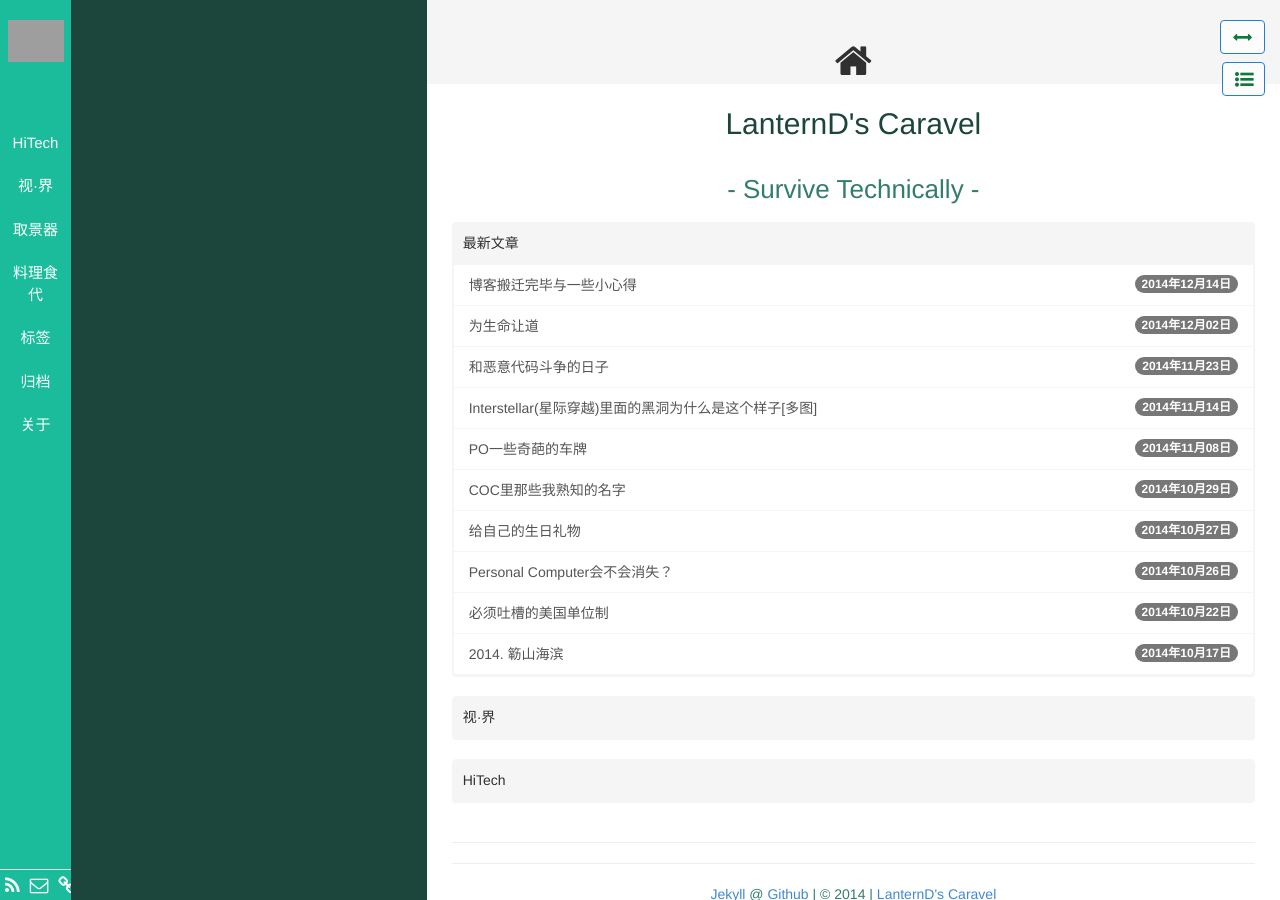
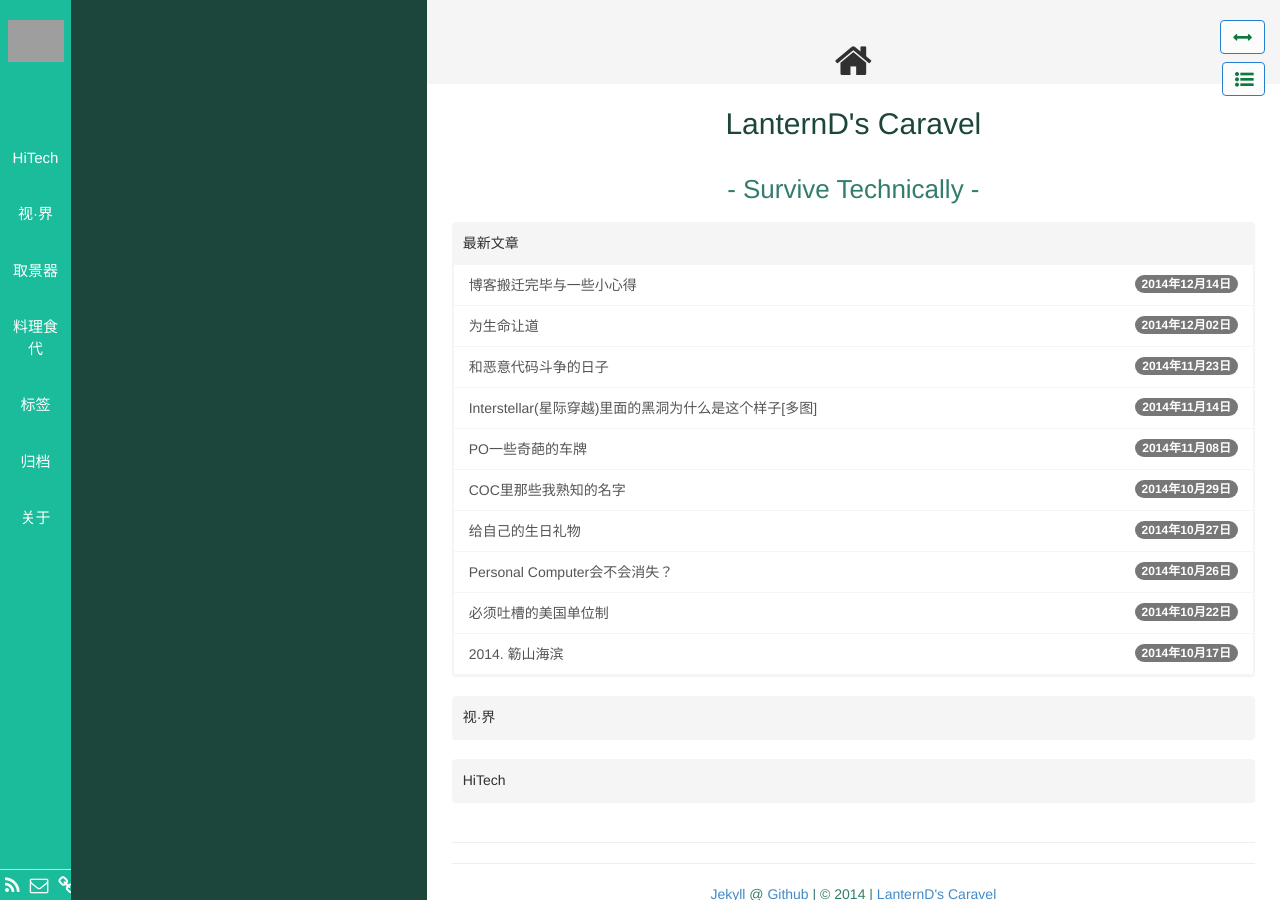
Before and after one commit to LanternD/lanternd.github.io, a Jekyll site: the page built from index.html, in a window 1280 px wide. Built offline with Jekyll 4.4.1, drawn with Linux system fonts in a browser that asks for light colours; nearby versions of some CDN libraries; library files that are not in the unit come from our copies; the list of posts is cut into pages by our own code; grey boxes are pictures that could not be loaded.

Commit message:
update navside.html&base.css

```diff
--- a/_includes/navside.html
+++ b/_includes/navside.html
@@ -1,6 +1,6 @@
 <div class="col-md-4 col-lg-4 col-sm-12 col-xs-12 aside visible-md visible-lg">
   <div class="row">
-    <div class="col-md-2 col-xs-3 aside1">
+    <div class="col-md-2 col-xs-4 aside1">
       <br>
       <a class="pjaxlink" href="/"><img src="{{ site.gavatar }}" class="img-ronuded avatar" style="border-width:0px; border-color:#000"></a>
       <br><br><br><br>
--- a/public/css/base.css
+++ b/public/css/base.css
@@ -30,6 +30,7 @@ body, html {
 .aside1 > .nav > li > a {
   padding-left: 0px;
   padding-right: 0px;
+  margin-top: 15px;
   border-radius: 0px;
   color: #fff;
   font-size: 15px;
@@ -47,6 +48,7 @@ body, html {
   /*background-color: #fafaf6;*/
   /*background-image: url(/public/img/body_bg.jpg);*/
   background-color: #1c463c;
+  font-weight: bold;
 }
 
 .avatar {
```
